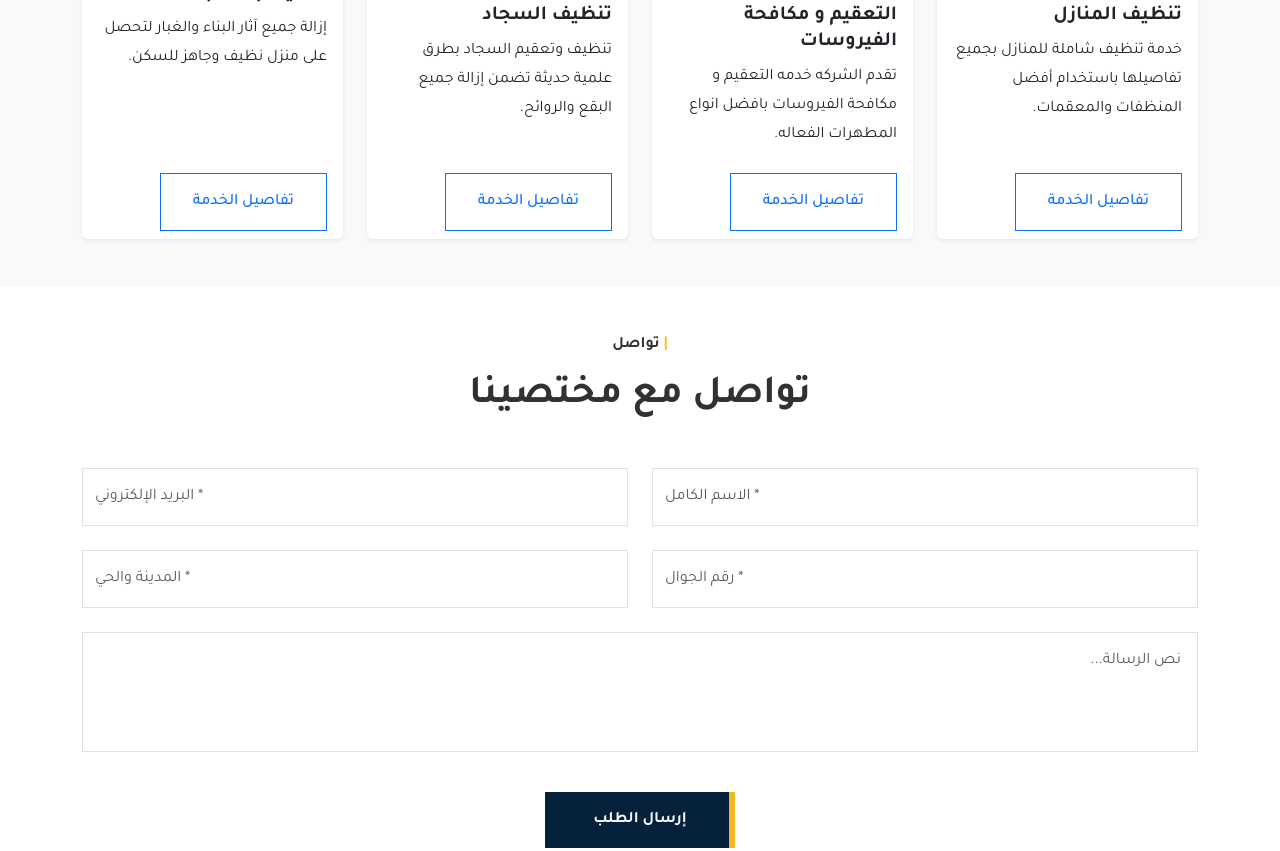
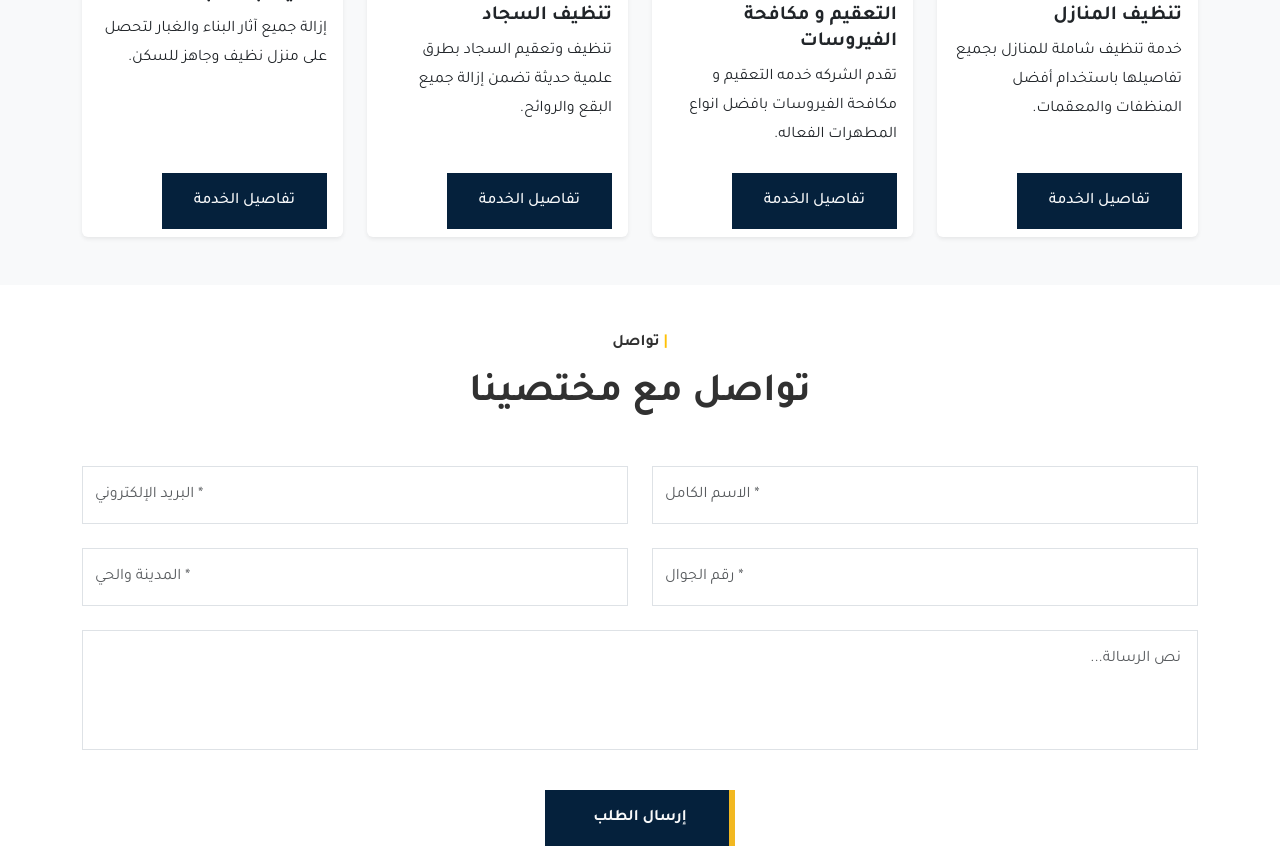
Before and after one commit to AnasAlamir/lacosta-clean, a plain HTML site: page index.html in a window 1280 px wide. Shown: the part 1913-2764 px from the top of the page. Drawn offline with nearby package versions, Linux system fonts and the light colour scheme.

Commit message:
screen views have issues

```diff
--- a/css/components.css
+++ b/css/components.css
@@ -171,7 +171,7 @@
 
 .accordion-button:not(.collapsed) {
   background-color: transparent;
-  color: var(--primary-color);
+  color: var(--secondary-colors);
 }
 
 .accordion-button:focus {
--- a/index.html
+++ b/index.html
@@ -395,7 +395,7 @@
               <p class="card-text">خدمة تنظيف شاملة للمنازل بجميع تفاصيلها باستخدام أفضل المنظفات والمعقمات.</p>
             </div>
             <div class="card-footer bg-transparent border-0">
-              <a href="service-details.html" class="btn btn-outline-primary">تفاصيل الخدمة</a>
+              <a href="service-details.html" class="btn btn-primary btn-slide">تفاصيل الخدمة</a>
             </div>
           </div>
         </div>
@@ -408,7 +408,7 @@
               <p class="card-text">تقدم الشركه خدمه التعقيم و مكافحة الفيروسات بافضل انواع المطهرات الفعاله.</p>
             </div>
             <div class="card-footer bg-transparent border-0">
-              <a href="service-details.html" class="btn btn-outline-primary">تفاصيل الخدمة</a>
+                <a href="service-details.html" class="btn btn-primary btn-slide">تفاصيل الخدمة</a>
             </div>
           </div>
         </div>
@@ -421,7 +421,7 @@
               <p class="card-text">تنظيف وتعقيم السجاد بطرق علمية حديثة تضمن إزالة جميع البقع والروائح.</p>
             </div>
             <div class="card-footer bg-transparent border-0">
-              <a href="service-details.html" class="btn btn-outline-primary">تفاصيل الخدمة</a>
+              <a href="service-details.html" class="btn btn-primary btn-slide">تفاصيل الخدمة</a>
             </div>
           </div>
         </div>
@@ -434,7 +434,7 @@
               <p class="card-text">إزالة جميع آثار البناء والغبار لتحصل على منزل نظيف وجاهز للسكن.</p>
             </div>
             <div class="card-footer bg-transparent border-0">
-              <a href="service-details.html" class="btn btn-outline-primary">تفاصيل الخدمة</a>
+              <a href="service-details.html" class="btn btn-primary btn-slide">تفاصيل الخدمة</a>
             </div>
           </div>
         </div>
@@ -514,9 +514,9 @@
                   "خدمة ممتازة ومحترفة، فريق العمل دقيق جدًا في المواعيد ويقدم خدمة عالية الجودة. أنصح الجميع بالتعامل معهم."
                 </p>
                 <div class="d-flex align-items-center">
-                  <div class="flex-shrink-0">
+                  <!-- <div class="flex-shrink-0">
                     <img src="images/team1.jpg" class="rounded-circle" width="60" height="60" alt="عميل">
-                  </div>
+                  </div> -->
                   <div class="flex-grow-1 ms-3">
                     <h6 class="mb-0 fw-bold">أحمد محمد</h6>
                     <div class="text-warning">
```
